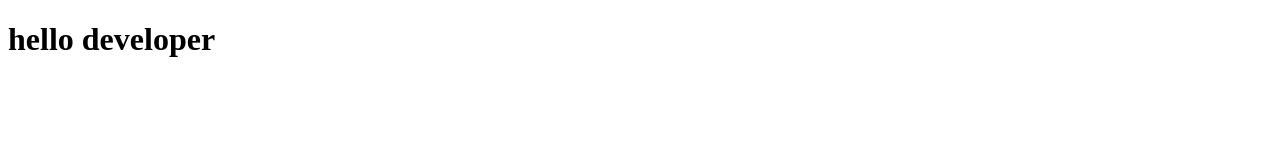
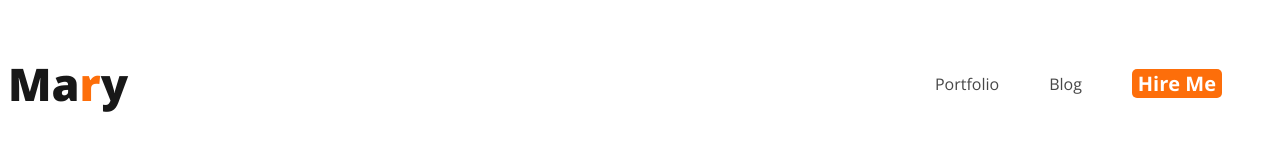
Before and after one commit to jubayer17pro/developer-website, a plain HTML site: page index.html in a window 1280 px wide. Drawn offline with nearby package versions, Linux system fonts and the light colour scheme.

Commit message:
added nav

```diff
--- a/index.html
+++ b/index.html
@@ -5,11 +5,23 @@
     <meta charset="UTF-8">
     <meta name="viewport" content="width=device-width, initial-scale=1.0">
     <title>Developer Website</title>
+    <link rel="preconnect" href="https://fonts.googleapis.com">
+    <link rel="preconnect" href="https://fonts.gstatic.com" crossorigin>
+    <link href="https://fonts.googleapis.com/css2?family=Open+Sans:wght@400;700;800&display=swap" rel="stylesheet">
+
+    <link rel="stylesheet" href="styles/protfolio.css">
 </head>
 
 <body>
     <header>
-        <h1>hello developer</h1>
+        <nav>
+            <h3 class="nav-title">Ma<span class="text-primary">r</span>y</h3>
+            <ul>
+                <li><a href="">Portfolio</a></li>
+                <li><a href="">Blog</a></li>
+                <li><button class="btn-primary">Hire Me</button></li>
+            </ul>
+        </nav>
     </header>
     <main>
 
--- /dev/null
+++ b/styles/protfolio.css
@@ -0,0 +1,45 @@
+/* common shared styles */
+*{
+    font-family: 'Lato',
+    sans-serif;
+    font-family: 'Open Sans',
+    sans-serif;
+}
+.text-primary{
+    color: #fd6e0a;
+}
+
+.btn-primary{
+    border-radius: 5px;
+    background: #fd6e0a;
+    border: 0;
+    color: white;
+    font-size: 20px;
+    font-weight: 700;
+}
+/* nav related styles */
+
+nav{
+    display: flex;
+    justify-content: space-between;
+    align-items: center;
+}
+.nav-title{
+    color: #181818;
+    font-size: 45px;
+    font-weight: 800;
+}
+
+nav > ul{
+    display: flex;
+    align-items: center;
+}
+nav li {
+    list-style: none;
+    margin-right: 50px;
+}
+
+nav a {
+    text-decoration: none;
+    color: #474747;
+}
```
